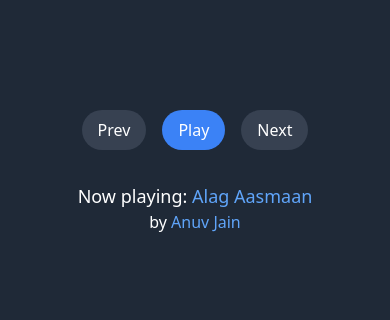
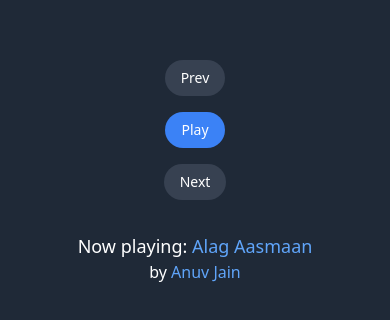
Before and after one commit to Siddharth-Dagar-25/Geet-Music-Player, a React (Create React App) app: page /track in a window 390 px wide. Shown: the part 250-570 px from the top of the page. Built offline with nearby package versions, Linux system fonts and the light colour scheme.

Commit message:
add responsiveness

```diff
--- a/src/components/Track.js
+++ b/src/components/Track.js
@@ -6,34 +6,28 @@ const Track = () => {
   const [isPlaying, setIsPlaying] = useState(false);
   const audioRef = useRef(new Audio(songsData[0].song_url));
 
-  // Function to go to the next song
   const goToNextSong = () => {
     setCurrentSongIndex((prevIndex) => (prevIndex < songsData.length - 1 ? prevIndex + 1 : 0));
   };
 
   useEffect(() => {
-    // Event listener for when the song ends
     const songEnded = () => {
       goToNextSong();
     };
 
-    // Add event listener for the 'ended' event
     const currentAudio = audioRef.current;
     currentAudio.addEventListener('ended', songEnded);
 
-    // Play the song if isPlaying is true
     if (isPlaying) {
       currentAudio.play().catch((e) => console.error(e));
     }
 
-    // Cleanup function to remove the event listener
     return () => {
       currentAudio.removeEventListener('ended', songEnded);
     };
-  }, [isPlaying]); // This effect depends on isPlaying
+  }, [isPlaying]);
 
   useEffect(() => {
-    // Function to switch song
     const switchSong = () => {
       const currentAudio = audioRef.current;
       currentAudio.src = songsData[currentSongIndex].song_url;
@@ -48,7 +42,7 @@ const Track = () => {
       audioRef.current.pause();
       audioRef.current.currentTime = 0;
     };
-  }, [currentSongIndex]); // This effect depends on currentSongIndex
+  }, [currentSongIndex]);
 
   const playPauseHandler = () => {
     setIsPlaying(!isPlaying);
@@ -63,21 +57,21 @@ const Track = () => {
   };
 
   return (
-    <div className="flex flex-col items-center justify-center min-h-screen bg-gray-800 text-white">
-      <div className="flex items-center justify-center space-x-4">
-        <button onClick={prevSongHandler} className="px-4 py-2 bg-gray-700 hover:bg-gray-600 rounded-full">
+    <div className="flex flex-col items-center justify-center w-full min-h-screen p-4 bg-gray-800 text-white">
+      <div className="flex flex-col items-center md:flex-row md:items-center justify-center space-y-4 md:space-y-0 md:space-x-4">
+        <button onClick={prevSongHandler} className="px-4 py-2 text-sm bg-gray-700 hover:bg-gray-600 rounded-full md:text-base">
           Prev
         </button>
-        <button onClick={playPauseHandler} className="px-4 py-2 bg-blue-500 hover:bg-blue-400 rounded-full">
+        <button onClick={playPauseHandler} className="px-4 py-2 text-sm bg-blue-500 hover:bg-blue-400 rounded-full md:text-base">
           {isPlaying ? 'Pause' : 'Play'}
         </button>
-        <button onClick={nextSongHandler} className="px-4 py-2 bg-gray-700 hover:bg-gray-600 rounded-full">
+        <button onClick={nextSongHandler} className="px-4 py-2 text-sm bg-gray-700 hover:bg-gray-600 rounded-full md:text-base">
           Next
         </button>
       </div>
       <div className="mt-8 text-center">
-        <p className="text-lg">Now playing: <span className="text-blue-400">{songsData[currentSongIndex].song_name}</span></p>
-        <p>by <span className="text-blue-400">{Array.isArray(songsData[currentSongIndex].artist_name) ? songsData[currentSongIndex].artist_name.join(", ") : songsData[currentSongIndex].artist_name}</span></p>
+        <p className="text-lg md:text-xl">Now playing: <span className="text-blue-400">{songsData[currentSongIndex].song_name}</span></p>
+        <p className="text-md md:text-lg">by <span className="text-blue-400">{Array.isArray(songsData[currentSongIndex].artist_name) ? songsData[currentSongIndex].artist_name.join(", ") : songsData[currentSongIndex].artist_name}</span></p>
       </div>
     </div>
   );
```
